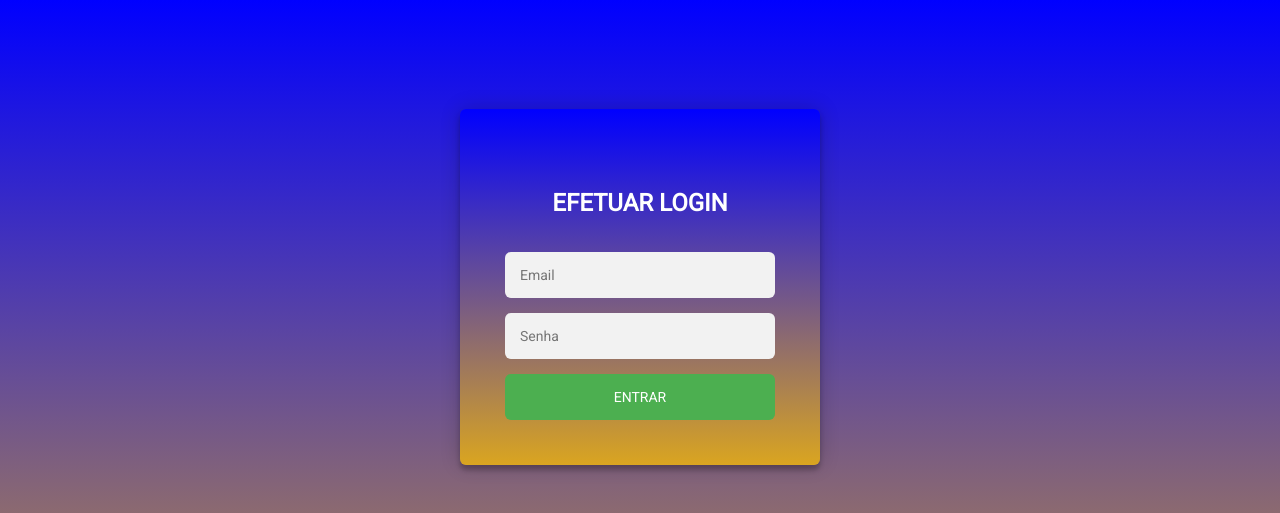
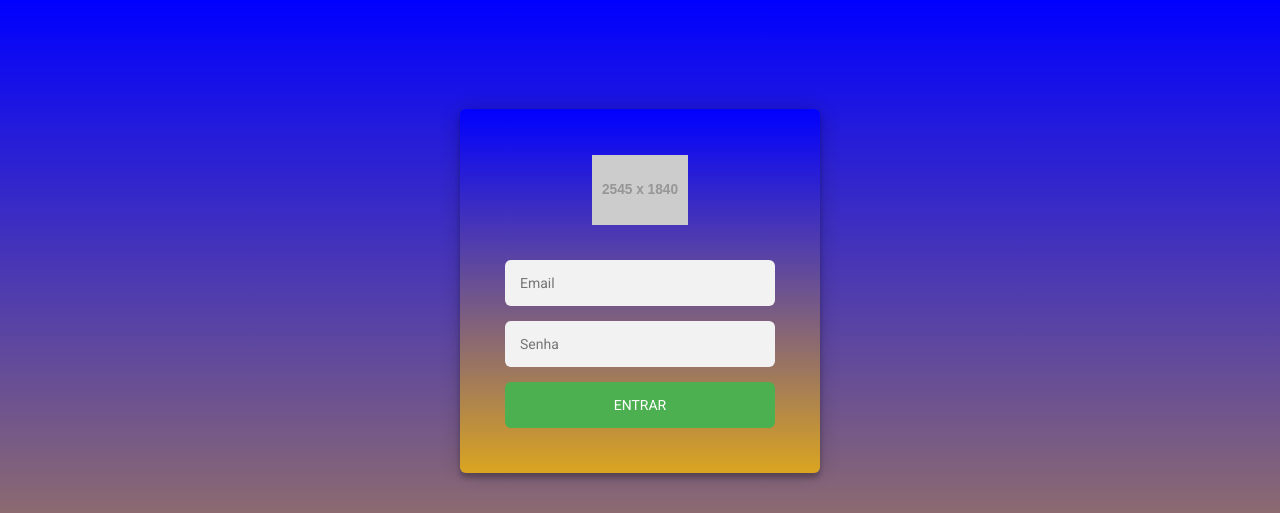
Before and after one commit to dieg0almeida/estagio, a Node server app: page /sign_in in a window 1280 px wide. Shown: the top 513 px of the page. Run offline with Node 20, Linux system fonts and the light colour scheme; some libraries are stand-ins or nearby versions.

Commit message:
alguns ajustes na tela de login

```diff
--- a/public/style_login_page.css
+++ b/public/style_login_page.css
@@ -77,3 +77,11 @@ body {
   -moz-osx-font-smoothing: grayscale;
 
 }
+
+img{
+  justify-self: center;
+  padding-bottom: 30px;
+  width: 96px;
+  height: 72px;
+  object-fit: contain;
+}
--- a/src/app/views/login_page.njk
+++ b/src/app/views/login_page.njk
@@ -10,7 +10,7 @@
     <main class="login-page">
 
         <div class="form">
-          <h2>EFETUAR LOGIN</h2>
+          <img src="http://placehold.it/2545x1840?text=LOGO" alt="solida_logo">
           <form class="login-form" action="/sign_in" method="POST" onsubmit="return checkFields(event)">
             <input type="email" placeholder="Email" name="email"/>
             <input type="password" placeholder="Senha" name="password"/>
@@ -19,8 +19,10 @@
         </div>
 
     </main>
-    <footer>
-        <p>Copyright (C) Honey Tecnologia. Todos os direitos reservados.</p>
+    </div>
+    <footer >
+        <p >Copyright (C) Honey Tecnologia. Todos os direitos reservados shaka .</p>
+
     </footer>
 
     <script src="/scripts_login_page.js"></script>
```
